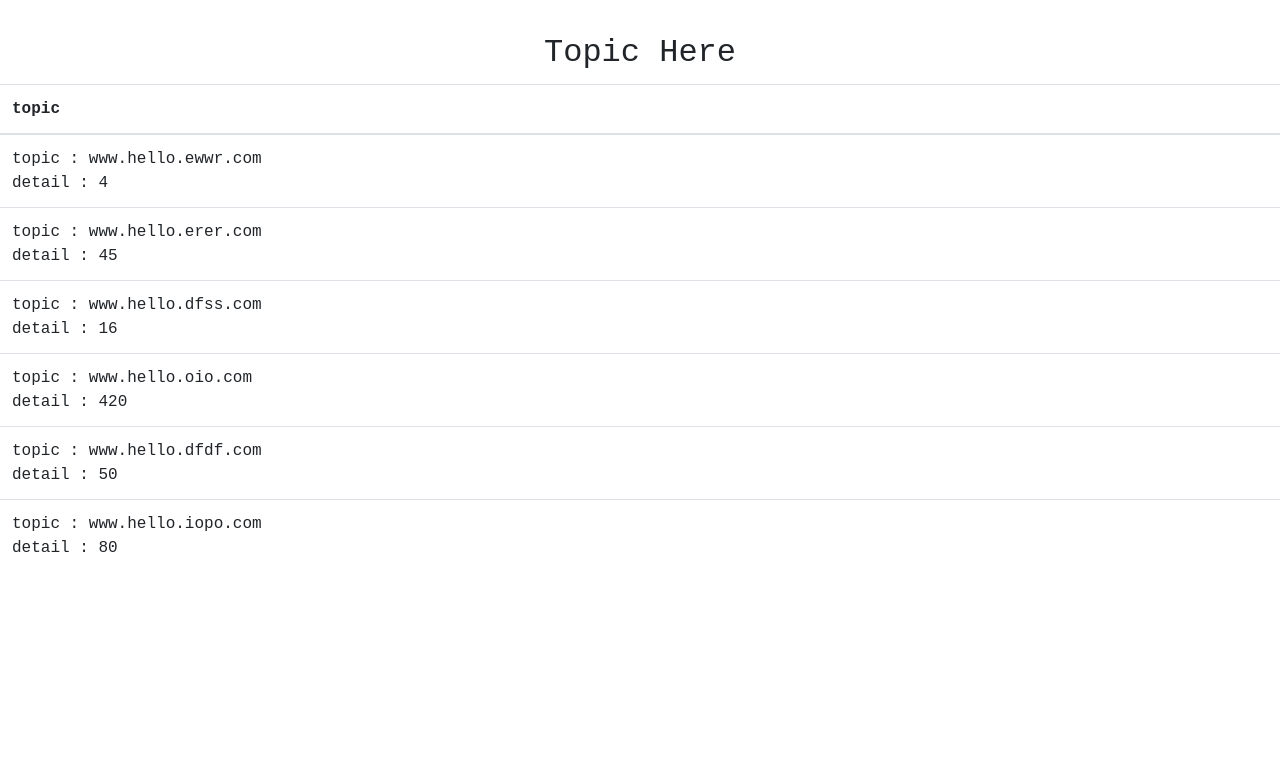
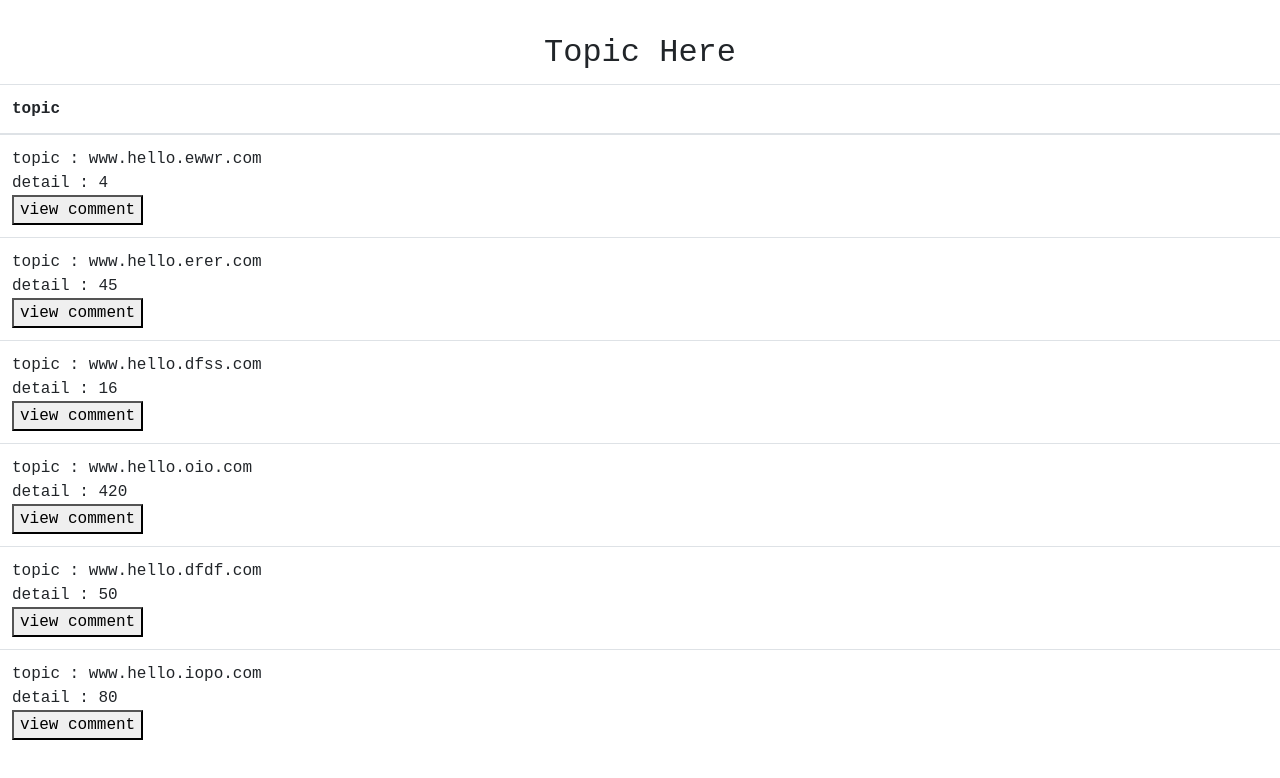
Before and after one commit to icewanee/ComSecurityProject, a React (Create React App) app in the folder frontend/: page / in a window 1280 px wide. Shown: the top 778 px of the page. Built offline with nearby package versions, Linux system fonts and the light colour scheme.

Commit message:
add button

```diff
--- a/frontend/src/page/BlockPage.js
+++ b/frontend/src/page/BlockPage.js
@@ -57,7 +57,8 @@ export default class BlockPage extends Component {
                     {this.state.data.map(item => (
                       <tr>
                         <td style={{ fontFamily: "Courier New" }}>
-                          <div>topic : {item.title}<br />detail : {item.detail}</div></td>
+                          <div>topic : {item.title}<br />detail : {item.detail}<br /><button>view comment</button></div>
+                        </td>
                       </tr>
                       ))}
                   </tbody>
```
